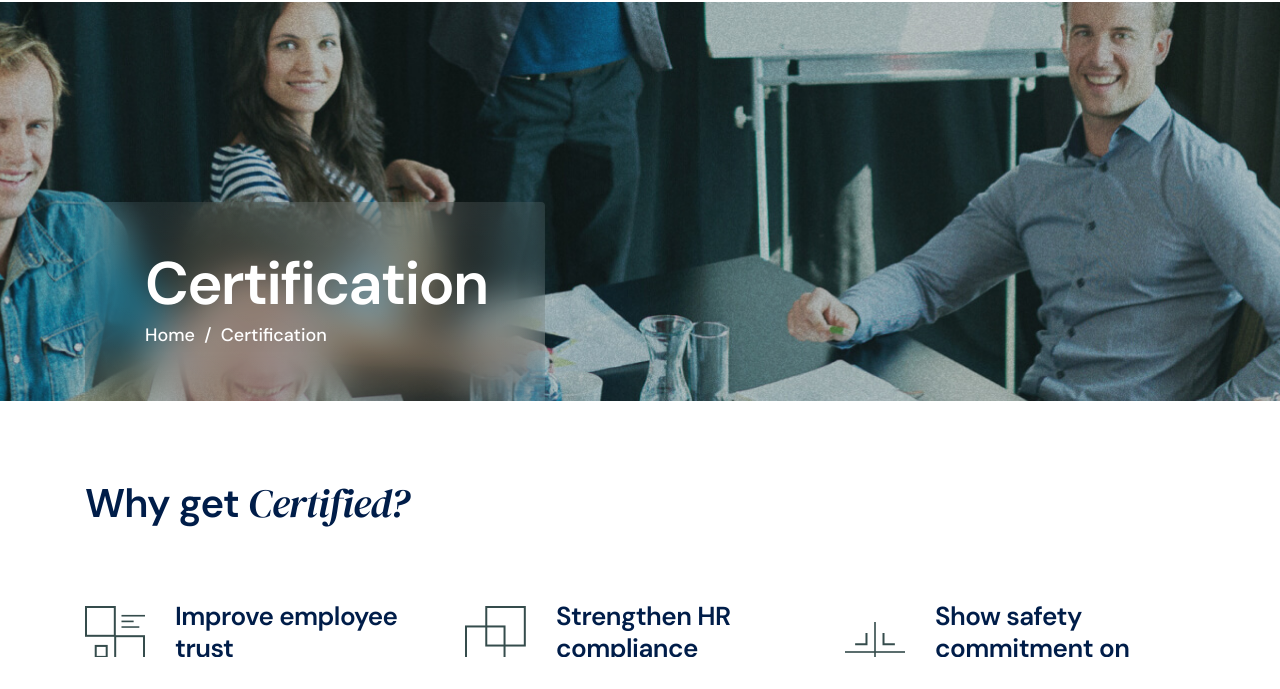
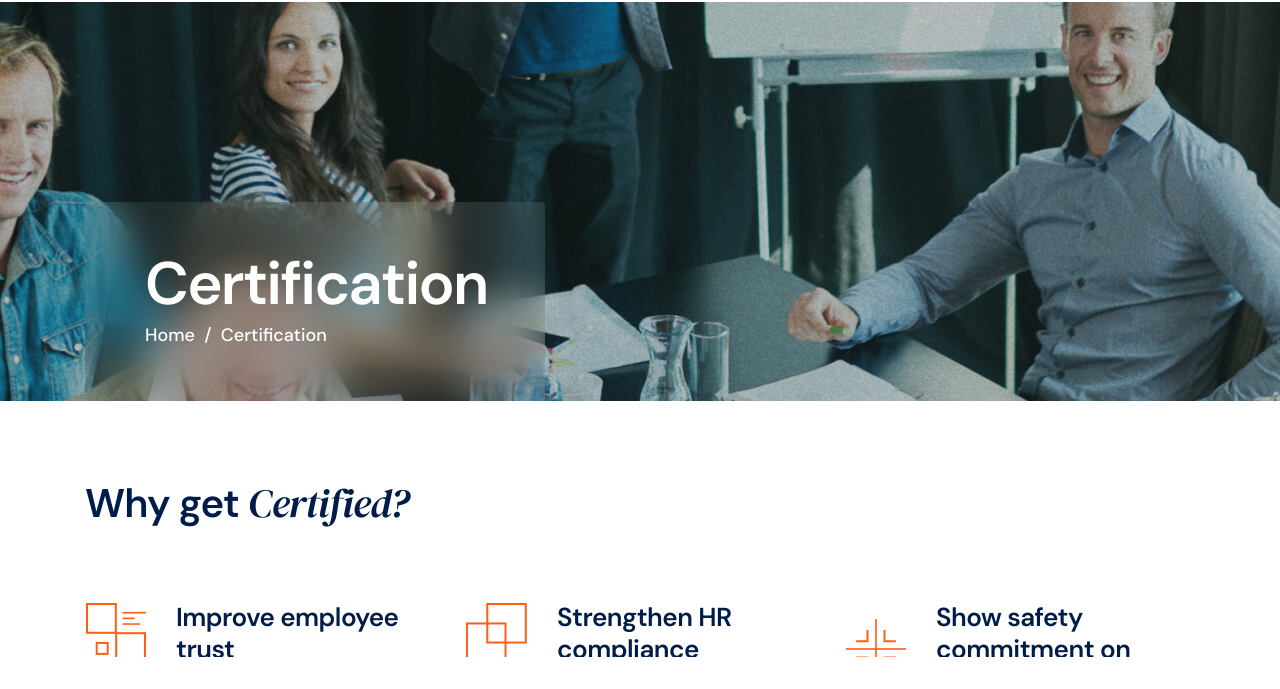
Before and after one commit to technoprogramming92/secure-place, an Astro site: page /certification in a window 1280 px wide. Shown: the part 143-832 px from the top of the page. Built offline with nearby package versions, Linux system fonts and the light colour scheme; Astro itself is replaced by a stand-in of ours.

Commit message:
certi-page content change

```diff
--- a/src/components/certification/Cta.astro
+++ b/src/components/certification/Cta.astro
@@ -23,10 +23,10 @@
                   >Create a Safer, Smarter Workplace</span
                 >
                 <h2 class="mb-15 fs-36 fs-xs-22 tp-title-anim">
-                  Join the movement towards a safer India. Get certified with <span
-                    class="text-italic fw-400 tp-ff-heading"
+                  Join the movement towards a safer workplace. Get certified
+                  with <span class="text-italic fw-400 tp-ff-heading"
                     >Secure Place™</span
-                  >today!
+                  >&nbsp;today!
                 </h2>
                 <p class="mb-30">
                   Build trust, meet compliance standards, and stand out as a
@@ -34,7 +34,7 @@
                 </p>Connect with us to begin your safety journey!
               </div>
               <a
-                href="about.html"
+                href="/contact"
                 class="tp-btn-xl d-inline-block lh-0 tp-round-26 fs-16 tp-bg-theme-primary ls-0 tp-btn-switch-animation tp-text-common-white hover-text-white fw-500"
               >
                 <span class="d-flex align-items-center justify-content-center">
--- a/src/components/certification/WhyGetCertified.astro
+++ b/src/components/certification/WhyGetCertified.astro
@@ -1,3 +1,24 @@
+<style>
+  .tp-feature-item {
+    display: flex;
+    flex-direction: column;
+    height: 100%;
+    /* padding: 8px; */
+    border: 1px solid transparent; /* Optional: for spacing/layout checking */
+  }
+
+  .tp-feature-title {
+    margin-bottom: 20px;
+  }
+
+  .tp-feature-item h4 {
+    margin: 0;
+  }
+
+  .tp-feature-item p {
+    margin-top: auto;
+  }
+</style>
 <!-- tp-feature-area-start -->
 <div class="pt-80 pb-5">
   <div class="container">
@@ -40,42 +61,42 @@
                   y="1"
                   width="28.8108"
                   height="28.8108"
-                  stroke="#354C4C"
+                  stroke="#ff5f15"
                   stroke-width="2"></rect>
                 <rect
                   x="30.1892"
                   y="30.1895"
                   width="28.8108"
                   height="28.8108"
-                  stroke="#354C4C"
+                  stroke="#ff5f15"
                   stroke-width="2"></rect>
                 <rect
                   x="36.8919"
                   y="9.32411"
                   width="22.7027"
                   height="0.810811"
-                  stroke="#354C4C"
+                  stroke="#ff5f15"
                   stroke-width="0.810811"></rect>
                 <rect
                   x="36.8919"
                   y="15.0001"
                   width="11.3514"
                   height="0.810811"
-                  stroke="#354C4C"
+                  stroke="#ff5f15"
                   stroke-width="0.810811"></rect>
                 <rect
                   x="36.8919"
                   y="20.6755"
                   width="17.027"
                   height="0.810811"
-                  stroke="#354C4C"
+                  stroke="#ff5f15"
                   stroke-width="0.810811"></rect>
                 <rect
                   x="10.7297"
                   y="39.9187"
                   width="10.973"
                   height="10.973"
-                  stroke="#354C4C"
+                  stroke="#ff5f15"
                   stroke-width="2"></rect>
               </svg>
             </span>
@@ -107,14 +128,14 @@
                   y="20.4595"
                   width="38.5405"
                   height="38.5405"
-                  stroke="#354C4C"
+                  stroke="#ff5f15"
                   stroke-width="2"></rect>
                 <rect
                   x="21.2703"
                   y="1"
                   width="38.5405"
                   height="38.5405"
-                  stroke="#354C4C"
+                  stroke="#ff5f15"
                   stroke-width="2"></rect>
               </svg>
             </span>
@@ -147,7 +168,7 @@
                   y="0.405405"
                   width="0.810811"
                   height="59.1892"
-                  stroke="#354C4C"
+                  stroke="#ff5f15"
                   stroke-width="0.810811"></rect>
                 <rect
                   x="0.405405"
@@ -155,23 +176,23 @@
                   width="0.810811"
                   height="59.1892"
                   transform="rotate(-90 0.405405 30.4054)"
-                  stroke="#354C4C"
+                  stroke="#ff5f15"
                   stroke-width="0.810811"></rect>
                 <path
                   d="M10.1351 22.2973H21.4865V10.9459"
-                  stroke="#354C4C"
+                  stroke="#ff5f15"
                   stroke-width="2"></path>
                 <path
                   d="M10.1351 38.5135H21.4865V49.8649"
-                  stroke="#354C4C"
+                  stroke="#ff5f15"
                   stroke-width="2"></path>
                 <path
                   d="M49.8649 22.2973H38.5135V10.9459"
-                  stroke="#354C4C"
+                  stroke="#ff5f15"
                   stroke-width="2"></path>
                 <path
                   d="M49.8649 38.5135H38.5135V49.8649"
-                  stroke="#354C4C"
+                  stroke="#ff5f15"
                   stroke-width="2"></path>
               </svg>
             </span>
--- a/src/pages/certification.astro
+++ b/src/pages/certification.astro
@@ -10,5 +10,6 @@ import Certi_process from "../components/certification/Certi_process.astro";
   <Breadcrum />
   <WhyGetCertified />
   <Certi_process />
+  <!--change the component certi process -->
   <Cta />
 </Layout>
```
